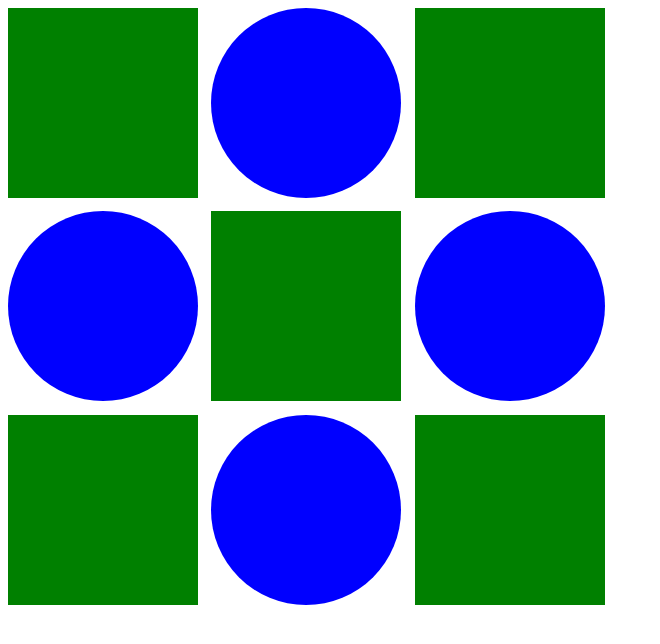
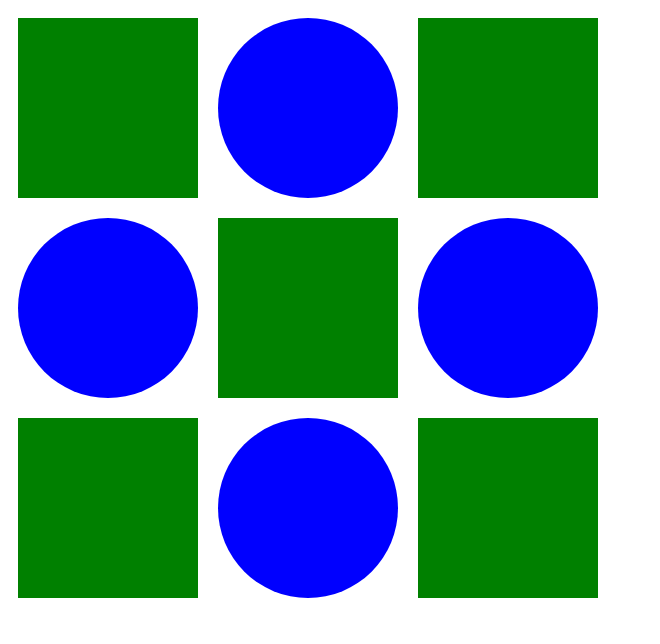
Before and after one commit to rahuljames/Circle, a plain HTML site: page index.html in a window 1280 px wide. Shown: the whole page, without its empty margins (0-660 px from the left). Drawn offline with Linux system fonts and the light colour scheme.

Commit message:
Update style.css

```diff
--- a/style.css
+++ b/style.css
@@ -3,19 +3,18 @@
   width: 600px;
   height: 600px;
   display: grid;
-      gap: 10px;
   grid-template-columns: repeat(3, 1fr);
+  grid-template-rows: repeat(3, 1fr);
+  background-color: #fff;
 }
 .inner-square {
   /* your css goes here */
   background-color: green;
-    width: 190px;
-    height: 190px;
+  margin: 10px;
 }
 .circle {
   /* your css goes here */
-    width: 190px;
-    height: 190px;
   background-color: blue;
   border-radius: 50%;
+  margin: 10px;
 }
```
Lines whose indentation alone changed are shown as unchanged.
